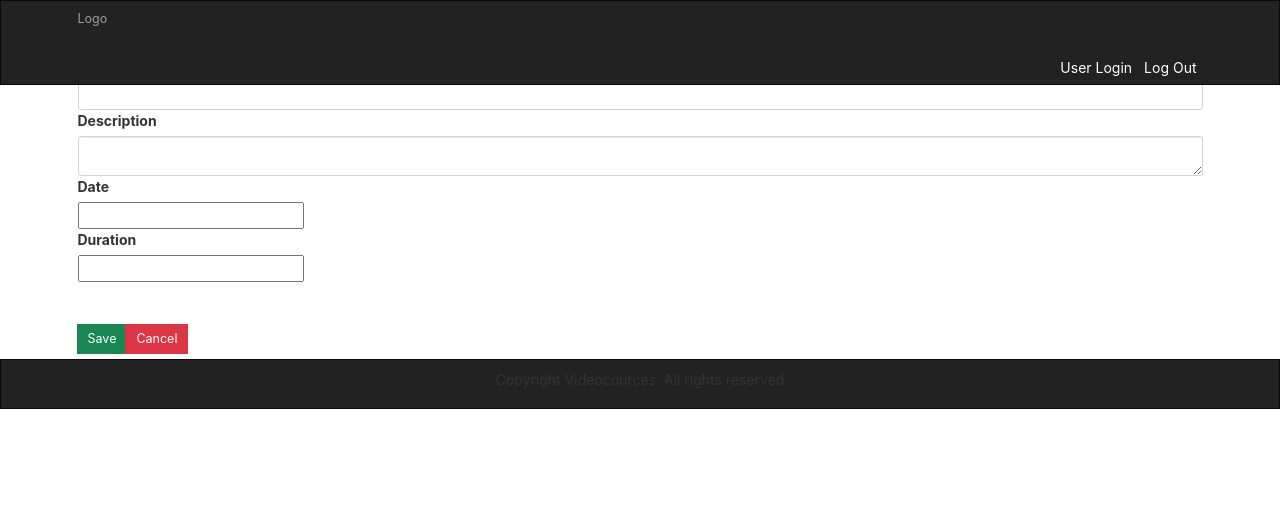
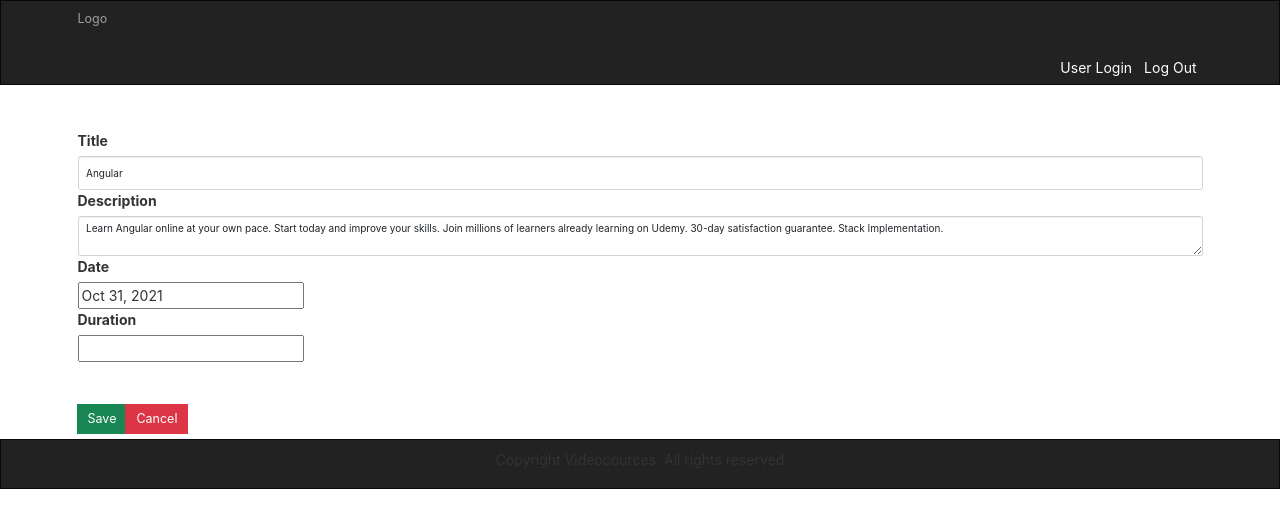
Before and after one commit to lenadgit/angular-project-epam, an Angular app: page /courses/1 in a window 1280 px wide. Shown: the top 528 px of the page. Built offline with nearby package versions, Linux system fonts and the light colour scheme.

Commit message:
display current course using activated route

```diff
--- a/src/app/app-routing.module.ts
+++ b/src/app/app-routing.module.ts
@@ -8,8 +8,7 @@ import { EditcourseComponent } from './components/core/coursepage/editcourse/edi
 const routes: Routes = [
   { path: '', component: PageviewComponent },
   { path: 'courses/new-page', component: CourseviewComponent },
-  { path: 'courses/:id', component: CourseviewComponent },
-  { path: 'courses/edit-course', component: EditcourseComponent },
+  { path: 'courses/:id', component: EditcourseComponent }
 ];
 
 @NgModule({
--- a/src/app/components/core/coursepage/coursecontent/coursecontent.component.html
+++ b/src/app/components/core/coursepage/coursecontent/coursecontent.component.html
@@ -1,8 +1,8 @@
 <div class="">
 	<label for="title">Title</label>
-	<input type = "text" class="form-control">
+	<input type = "text" class="form-control" [value]="currentCourse?.heading">
 </div>
 <div class="">
 	<label for="description">Description</label>
-	<textarea class="form-control"></textarea>
+	<textarea class="form-control" [value]="currentCourse?.text"></textarea>
 </div>
--- a/src/app/components/core/coursepage/coursecontent/coursecontent.component.ts
+++ b/src/app/components/core/coursepage/coursecontent/coursecontent.component.ts
@@ -1,4 +1,4 @@
-import { Component, OnInit } from '@angular/core';
+import { Component, Input, OnInit } from '@angular/core';
 
 @Component({
   selector: 'app-coursecontent',
@@ -6,6 +6,7 @@ import { Component, OnInit } from '@angular/core';
   styleUrls: ['./coursecontent.component.css']
 })
 export class CoursecontentComponent implements OnInit {
+  @Input() currentCourse;
 
   constructor() { }
 
--- a/src/app/components/core/coursepage/coursedate/coursedate.component.html
+++ b/src/app/components/core/coursepage/coursedate/coursedate.component.html
@@ -1,5 +1,5 @@
 <div class="">
 	<label for="title">Date</label>
 	<br>
-	<input type = "text">
+	<input type = "text" [value]="courseDate | date">
 </div>
--- a/src/app/components/core/coursepage/coursedate/coursedate.component.ts
+++ b/src/app/components/core/coursepage/coursedate/coursedate.component.ts
@@ -1,4 +1,4 @@
-import { Component, OnInit } from '@angular/core';
+import { Component, Input, OnInit } from '@angular/core';
 
 @Component({
   selector: 'app-coursedate',
@@ -6,6 +6,7 @@ import { Component, OnInit } from '@angular/core';
   styleUrls: ['./coursedate.component.css']
 })
 export class CoursedateComponent implements OnInit {
+  @Input() courseDate;
 
   constructor() { }
 
--- a/src/app/components/core/coursepage/editcourse/editcourse.component.css
+++ b/src/app/components/core/coursepage/editcourse/editcourse.component.css
@@ -0,0 +1,3 @@
+.container {
+  margin-top: 80px;
+}
--- a/src/app/components/core/coursepage/editcourse/editcourse.component.html
+++ b/src/app/components/core/coursepage/editcourse/editcourse.component.html
@@ -1,6 +1,6 @@
 <div class = "container">
-<app-coursecontent></app-coursecontent>
-<app-coursedate></app-coursedate>
+<app-coursecontent [currentCourse]="currentCourse"></app-coursecontent>
+<app-coursedate [courseDate]="currentCourse.date"></app-coursedate>
 <app-courseduration></app-courseduration>
 <br><br>
 <app-coursesave></app-coursesave>
--- a/src/app/components/core/coursepage/editcourse/editcourse.component.ts
+++ b/src/app/components/core/coursepage/editcourse/editcourse.component.ts
@@ -1,4 +1,6 @@
 import { Component, OnInit } from '@angular/core';
+import { ActivatedRoute } from '@angular/router';
+import { CoursesService } from 'src/app/services/auth/courses.service';
 
 @Component({
   selector: 'app-editcourse',
@@ -7,16 +9,21 @@ import { Component, OnInit } from '@angular/core';
 })
 export class EditcourseComponent implements OnInit {
 
-  constructor() { }
+  public currentCourse;
 
-  ngOnInit(): void {
+  constructor(private route: ActivatedRoute, private coursesService: CoursesService) {}
+
+  public ngOnInit(): void {
   	this.getCourseview();
   }
 
-  getCourseview(): void {
-    this.route.params.subscribe(courses => course.id);
-    //Below was an example
-    //.subscribe(heroes => this.heroes = heroes);
+  public getCourseview(): void {
+    this.route.params.subscribe(course => {
+      this.currentCourse = this.findCurrentCourse(+course.id);
+    });
   }
 
+  public findCurrentCourse(id: number) {
+    return this.coursesService.getCoursesList().find(course => course.id === id);
+  }
 }
--- a/src/app/components/core/page/courselist/courselist.component.html
+++ b/src/app/components/core/page/courselist/courselist.component.html
@@ -14,7 +14,7 @@
         <h2>Video course {{course.id}}. {{course.heading | uppercase}} &nbsp; <span [ngClass]="course.done ? 'yellow-star' : 'transparent-star'">&#9733;</span></h2>
         <p>{{course.text}}</p>
         <div class="item-nav pull-right">
-          <button class="btn btn-lg btn-primary" [routerLink] ="['/courses/new-page', 'course.id']">&#9998; Edit</button>&nbsp;&nbsp;
+          <button class="btn btn-lg btn-primary" [routerLink] ="['/courses/', course.id]">&#9998; Edit</button>&nbsp;&nbsp;
           <button class="btn btn-lg btn-danger" (click)="deleteEl(course.id)">&#9746; Delete</button>
         </div>
         <div class="clearfix"> </div>
--- a/src/app/components/core/page/courselist/courselist.component.ts
+++ b/src/app/components/core/page/courselist/courselist.component.ts
@@ -1,4 +1,5 @@
 import { Component, Input, OnInit, OnChanges } from '@angular/core';
+import { CoursesService } from 'src/app/services/auth/courses.service';
 
 import { COURSES_LIST } from '../../courses-list';
 
@@ -22,13 +23,13 @@ export class CourselistComponent implements OnInit, OnChanges {
 
   courseFilter: any = { heading: '' };
 
-  constructor() { }
+  constructor(public coursesService: CoursesService) { }
 
   ngOnInit() {
   	this.courseText = '';
   	this.idCourse = 1;
 
-  	this.courses = COURSES_LIST;
+  	this.courses = this.coursesService.getCoursesList();
   }
 
   addEl() {
@@ -48,6 +49,7 @@ export class CourselistComponent implements OnInit, OnChanges {
     };
   }
 
+  // Remove and implement method on service
   filterCoursesList(value: string): void {
     this.courses = !!value ? COURSES_LIST.filter((course) => {
       return course.heading.toLowerCase().includes(value);
--- /dev/null
+++ b/src/app/services/auth/courses.service.ts
@@ -0,0 +1,16 @@
+import { Injectable } from '@angular/core';
+import { COURSES_LIST } from 'src/app/components/core/courses-list';
+
+@Injectable({
+  providedIn: 'root'
+})
+export class CoursesService {
+
+  public coursesList = COURSES_LIST;
+
+  constructor() { }
+
+  public getCoursesList() {
+    return this.coursesList;
+  }
+}
```
Also changed, not shown: src/app/components/core/header/header.component.css (line endings or trailing spaces), 1 other file (tests, documents, lock files or other folders).
